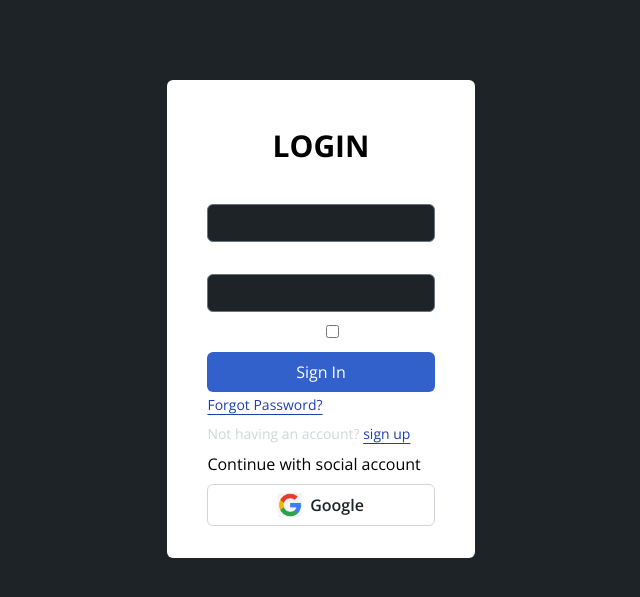
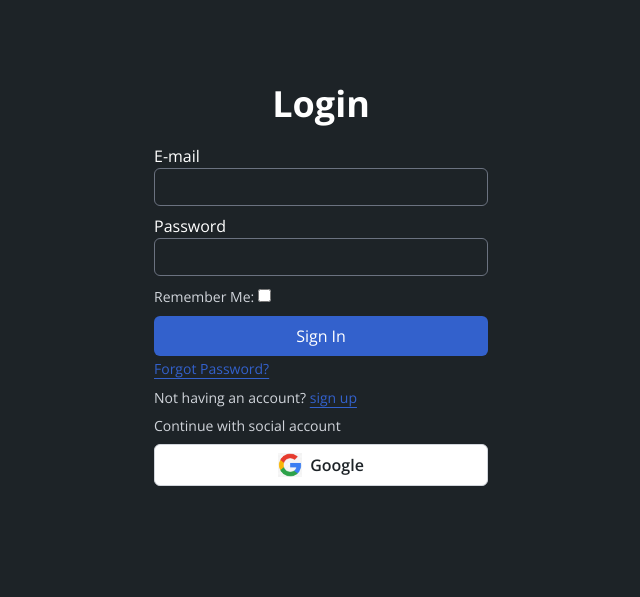
Before and after one commit to rocksongabriel/feedgenics, a Django app: page /accounts/login/ in a window 1280 px wide. Shown: the part 64-661 px from the top of the page, without its empty margins (319-959 px from the left). Run offline with Django 4.2, Linux system fonts and the light colour scheme; some libraries are stand-ins or nearby versions.

Commit message:
Modify the styling on the login page

```diff
--- a/static/css/tailwind/global.css
+++ b/static/css/tailwind/global.css
@@ -543,6 +543,11 @@
 .w-6{
   width: 1.5rem;
 }
+.appearance-none{
+  -webkit-appearance: none;
+     -moz-appearance: none;
+          appearance: none;
+}
 .flex-col{
   flex-direction: column;
 }
@@ -580,6 +585,9 @@
 .bg-white{
   --tw-bg-opacity: 1;
   background-color: rgb(255 255 255 / var(--tw-bg-opacity));
+}
+.p-1{
+  padding: 0.25rem;
 }
 .py-4{
   padding-top: 1rem;
@@ -647,6 +655,12 @@
 }
 .underline-offset-4{
   text-underline-offset: 4px;
+}
+.accent-violet-500{
+  accent-color: #8b5cf6;
+}
+.accent-cornflower-blue{
+  accent-color: #3361CC;
 }
 
 /* ------------------------------- FORMS ----------------------- */
--- a/templates/account/login.html
+++ b/templates/account/login.html
@@ -7,8 +7,8 @@
 
 {% block content %}
 
-  <div class="px-6 md:px-10 py-8 md:w-3/5 lg:w-2/5 bg-white mx-5 mt-16 md:mt-20 mb-20 rounded-md">
-    <h1 class="text-center uppercase text-3xl py-4 font-bold text-black">{% trans "Login" %}</h1>
+  <div class="auth-form-container">
+    <h1 class="auth-form-heading">{% trans "Login" %}</h1>
 
     <form class="login" method="POST" action="{% url 'account_login' %}">
       {% csrf_token %}
@@ -36,8 +36,8 @@
           />
         </div>
         <div>
-          <label class="auth-form-label" for="{{form.remember.id_for_label}}">Remember Me:</label>
-          <input class="" type="checkbox" name="{{form.remember.name}}" id="{{form.remember.id_for_label}}">
+          <label class="auth-form-helptext" for="{{form.remember.id_for_label}}">Remember Me:</label>
+          <input class="accent-cornflower-blue" type="checkbox" name="{{form.remember.name}}" id="{{form.remember.id_for_label}}">
         </div>
       </div>
 
@@ -45,14 +45,14 @@
         <div>
           <button class="auth-form-btn-1" type="submit">{% trans "Sign In" %}</button>
           <a
-            class="text-blue-800 underline underline-offset-4 text-sm"
+            class="auth-form-linktext"
             href="{% url 'account_reset_password' %}">{% trans "Forgot Password?" %}
           </a>
         </div>
 
         <div>
           <p class="auth-form-helptext">{% blocktrans %}Not having an account?
-          <a class="text-blue-800 underline underline-offset-4" href="{{ signup_url }}">sign up</a>{% endblocktrans %}</p>
+          <a class="auth-form-linktext" href="{{ signup_url }}">sign up</a>{% endblocktrans %}</p>
         </div>
       </div>
 
@@ -60,7 +60,7 @@
         {% get_providers as socialaccount_providers %}
         {% if socialaccount_providers %}
 
-          <p class="">Continue with social account</p>
+          <p class="auth-form-helptext">Continue with social account</p>
 
           <div class="space-y-2 mt-2">
             {% include "socialaccount/snippets/provider_list.html" with process="login" %}
```
